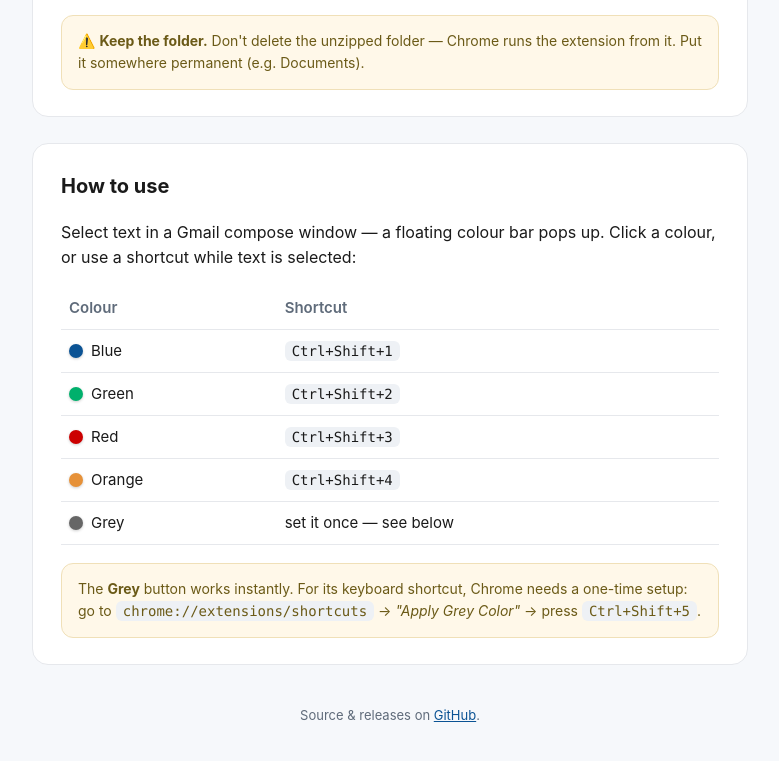
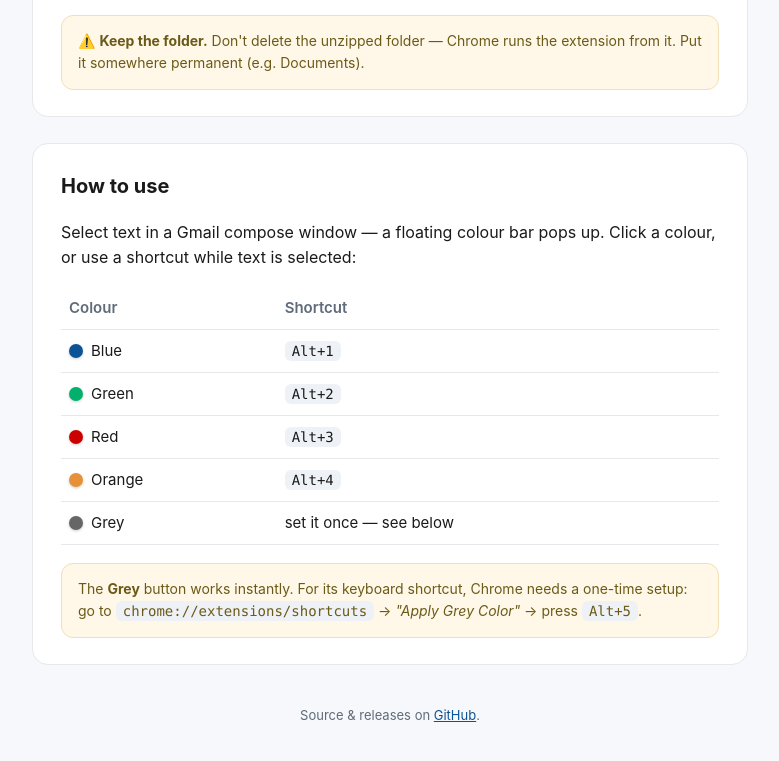
Before and after one commit to sugamsinghdfc/gmail-quick-colour, a browser extension: page docs/index.html in a window 1280 px wide. Shown: the part 618-1379 px from the top of the page, without its empty margins (250-1029 px from the left). Drawn offline with Linux system fonts and the light colour scheme.

Commit message:
Switch shortcuts to Alt+1..4 (Alt+5 for Grey), v2.4.2
Co-Authored-By: Claude Opus 4.8 (1M context) <noreply@anthropic.com>

```diff
--- a/docs/index.html
+++ b/docs/index.html
@@ -91,16 +91,16 @@
       <table>
         <thead><tr><th>Colour</th><th>Shortcut</th></tr></thead>
         <tbody>
-          <tr><td><span class="swatch" style="background:var(--blue)"></span>Blue</td><td><code>Ctrl+Shift+1</code></td></tr>
-          <tr><td><span class="swatch" style="background:var(--green)"></span>Green</td><td><code>Ctrl+Shift+2</code></td></tr>
-          <tr><td><span class="swatch" style="background:var(--red)"></span>Red</td><td><code>Ctrl+Shift+3</code></td></tr>
-          <tr><td><span class="swatch" style="background:var(--orange)"></span>Orange</td><td><code>Ctrl+Shift+4</code></td></tr>
+          <tr><td><span class="swatch" style="background:var(--blue)"></span>Blue</td><td><code>Alt+1</code></td></tr>
+          <tr><td><span class="swatch" style="background:var(--green)"></span>Green</td><td><code>Alt+2</code></td></tr>
+          <tr><td><span class="swatch" style="background:var(--red)"></span>Red</td><td><code>Alt+3</code></td></tr>
+          <tr><td><span class="swatch" style="background:var(--orange)"></span>Orange</td><td><code>Alt+4</code></td></tr>
           <tr><td><span class="swatch" style="background:var(--grey)"></span>Grey</td><td>set it once — see below</td></tr>
         </tbody>
       </table>
       <div class="note">
         The <strong>Grey</strong> button works instantly. For its keyboard shortcut, Chrome needs a one-time setup:
-        go to <code>chrome://extensions/shortcuts</code> → <em>"Apply Grey Color"</em> → press <code>Ctrl+Shift+5</code>.
+        go to <code>chrome://extensions/shortcuts</code> → <em>"Apply Grey Color"</em> → press <code>Alt+5</code>.
       </div>
     </div>
 
--- a/gmail-quick-colour/content.js
+++ b/gmail-quick-colour/content.js
@@ -14,7 +14,7 @@ const COLOURS = [
 let floatingToolbar = null;
 let isInteractingWithToolbar = false;
 
-console.log('[Quick‑Colour] v2.4.1 active (Floating Mode, span-based colouring)');
+console.log('[Quick‑Colour] v2.4.2 active (Floating Mode, span-based colouring)');
 
 /**
  * Apply color to the currently selected text.
```
Also changed, not shown: gmail-quick-colour/manifest.json, 1 other file.
